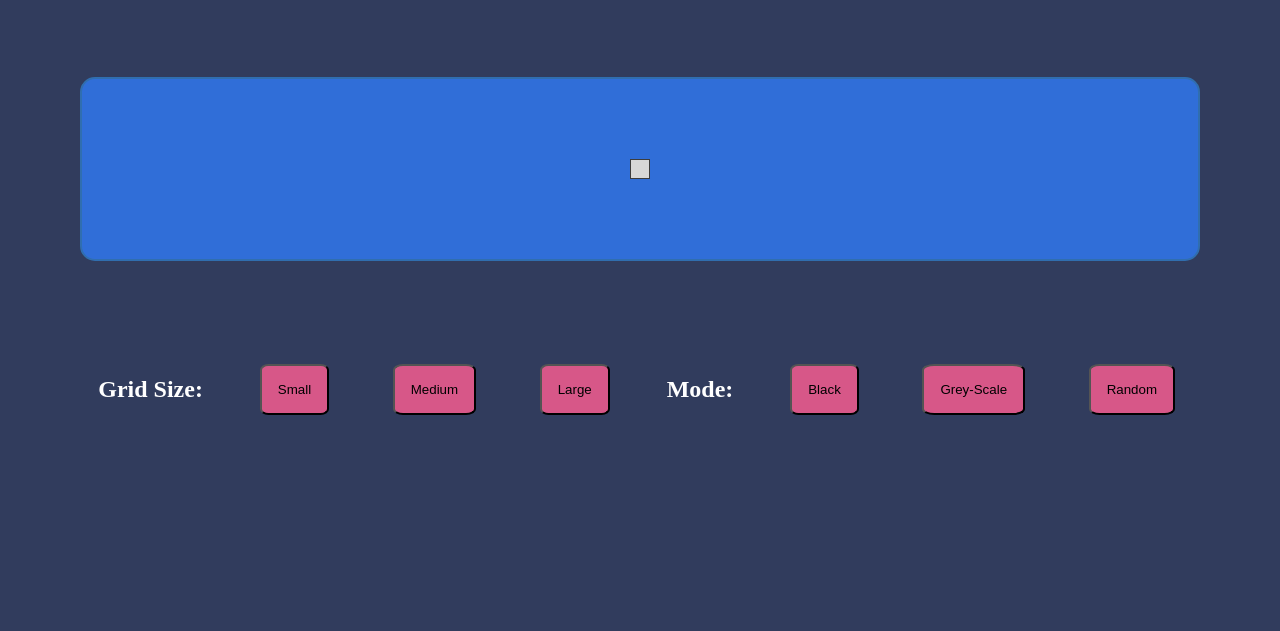
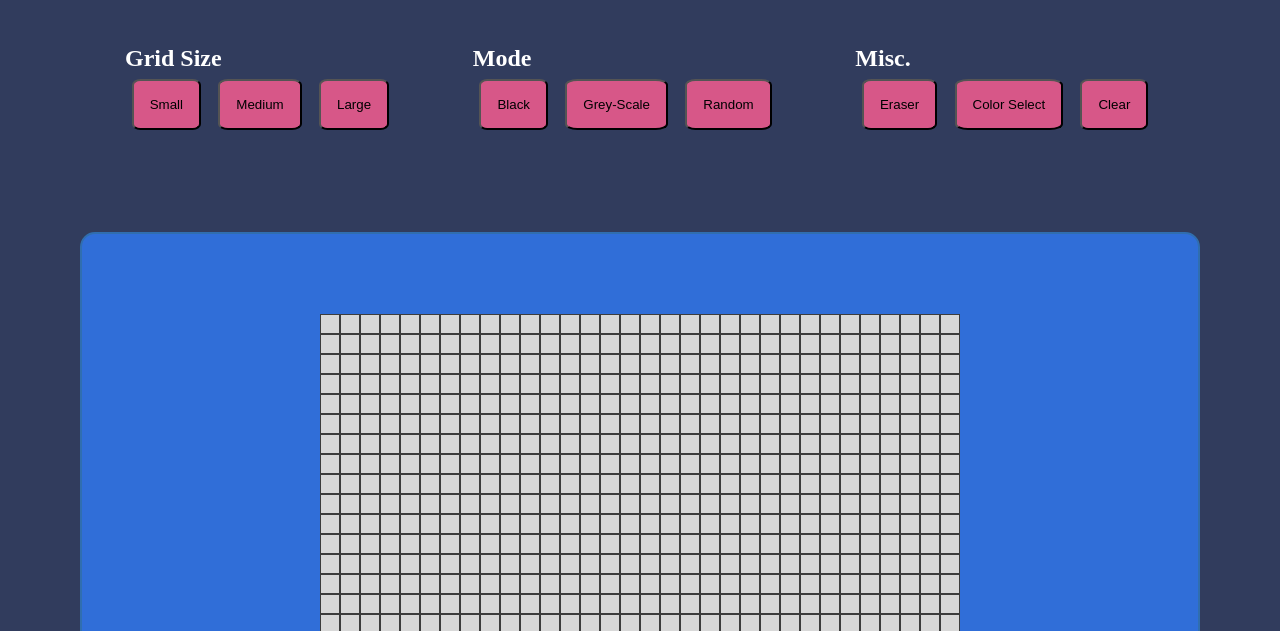
Before and after one commit to LuWo0/etch-a-sketch, a plain HTML site: page index.html in a window 1280 px wide. Shown: the part 168-799 px from the top of the page. Drawn offline with Linux system fonts and the light colour scheme; a web font is replaced by a local one.

Commit message:
Added some containers

```diff
--- a/index.html
+++ b/index.html
@@ -9,25 +9,38 @@
     <link rel="preconnect" href="https://fonts.googleapis.com">
     <link rel="preconnect" href="https://fonts.gstatic.com" crossorigin>
     <link href="https://fonts.googleapis.com/css2?family=Be+Vietnam+Pro:wght@700&family=Cedarville+Cursive&family=Montserrat:wght@100&display=swap" rel="stylesheet">
+    <link rel="preconnect" href="https://fonts.googleapis.com">
+    <link rel="preconnect" href="https://fonts.gstatic.com" crossorigin>
+    <link href="https://fonts.googleapis.com/css2?family=Be+Vietnam+Pro:wght@700&family=Montserrat:wght@100&family=Poppins:wght@400;900&display=swap" rel="stylesheet">
     <script src="etch_a_sketch.js" defer></script>
 </head>
 <body>
     <h1 class="heading">Etch-A-Sketch</h1>
 
-    <div class="grid-container">
-
-    </div>
-
-    <div class="controller">
-        <h2>Grid Size: </h2>
-        <button class="small-grid">Small</button>
-        <button class="medium-grid">Medium</button>
-        <button class="large-grid">Large</button>
-
-        <h2>Mode: </h2>
-        <button>Black</button>
-        <button>Grey-Scale</button>
-        <button>Random</button>
+    <div class="board">
+        <div class="controller">
+            <div class="size">
+                <h2>Grid Size</h2>
+                <button class="small-grid">Small</button>
+                <button class="medium-grid">Medium</button>
+                <button class="large-grid">Large</button>
+            </div>
+            <div class="mode">
+                <h2>Mode</h2>
+                <button class="black">Black</button>
+                <button class="grey-scale">Grey-Scale</button>
+                <button class="random">Random</button>
+            </div>
+            <div class="misc">
+                <h2>Misc.</h2>
+                <button>Eraser</button>
+                <button>Color Select</button>
+                <button>Clear</button>
+            </div>
+        </div>
+        <div class="grid-container">
+            <!-- Gris cells will be created here from the JS file-->
+        </div>
     </div>
 
 </body>
```
